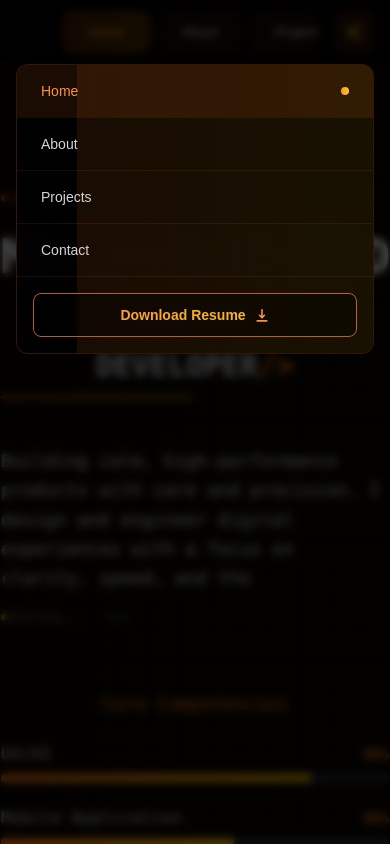
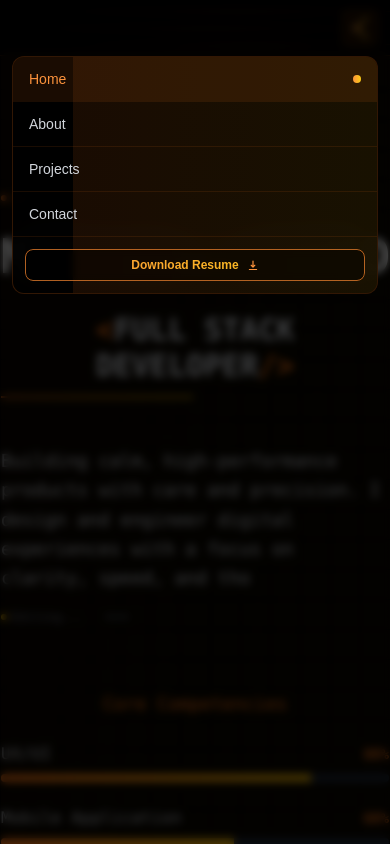
Before and after one commit to mirshadahamed/portfolio_Mirshad, a Next.js app in the folder portfolio/: page / in a window 390 px wide. Both pictures are taken after a click on the button 354 px from the left and 32 px from the top of the page. Shown: the top 844 px of the page. Built offline with nearby package versions, Linux system fonts and the light colour scheme.

Commit message:
header fixed

```diff
--- a/portfolio/src/app/components/Header.jsx
+++ b/portfolio/src/app/components/Header.jsx
@@ -129,83 +129,17 @@ const Header = () => {
       </div>
 
       {/* Main Content */}
-      <div className="relative px-4 sm:px-6 lg:px-8">
+      <div className="relative px-3 sm:px-4 md:px-6 lg:px-8">
         <div className="max-w-7xl mx-auto">
-          <div className="flex justify-between items-center h-16">
-            {/* Logo/Spacer */}
-            <div className="w-8" />
+          <div className="flex justify-between items-center h-14 sm:h-16 md:h-16">
+            {/* Logo/Spacer - hidden on mobile to save space */}
+            <div className="hidden lg:block w-8" />
 
-            {/* Horizontal Scrolling Navigation for Mobile */}
-            <div className="flex-1 md:hidden overflow-hidden mx-4">
-              <div
-                ref={scrollContainerRef}
-                className="flex overflow-x-auto scrollbar-hide py-2 space-x-2"
-                style={{ scrollbarWidth: 'none', msOverflowStyle: 'none' }}
-              >
-                {navItems.map((item) => (
-                  <motion.div
-                    key={item.name}
-                    className="relative flex-shrink-0"
-                    onMouseEnter={() => setHoveredLink(item.name)}
-                    onMouseLeave={() => setHoveredLink(null)}
-                    onClick={() => handleLinkClick(item.name, item.href, item.sectionId)}
-                  >
-                    <div
-                      className="relative px-4 py-2 rounded-lg overflow-hidden cursor-pointer"
-                    >
-                      {/* Glass Background */}
-                      <div className="absolute inset-0 bg-orange-500/5 backdrop-blur-sm rounded-lg border border-orange-500/10" />
-
-                      {/* Hover Orange/Yellow Fill */}
-                      <motion.div
-                        className="absolute inset-0 bg-gradient-to-r from-orange-500/20 to-yellow-500/20"
-                        initial={false}
-                        animate={{
-                          scale: hoveredLink === item.name || activeLink === item.name ? 1 : 0,
-                          opacity: hoveredLink === item.name || activeLink === item.name ? 1 : 0,
-                        }}
-                        transition={{ duration: 0.3 }}
-                      />
-
-                      {/* Active Border */}
-                      {activeLink === item.name && (
-                        <motion.div
-                          className="absolute inset-0 rounded-lg border border-orange-500/50"
-                          layoutId="activeBorder"
-                          transition={{ type: "spring", stiffness: 300, damping: 30 }}
-                        />
-                      )}
-
-                      {/* Text */}
-                      <span className="relative px-2">
-                        <span className={`text-sm font-medium transition-colors duration-200 ${
-                          activeLink === item.name
-                            ? 'text-orange-400'
-                            : 'text-gray-300 hover:text-orange-300'
-                        }`}>
-                          {item.name}
-                        </span>
-                      </span>
-
-                      {/* Orange Drop Indicator */}
-                      <motion.div
-                        className="absolute bottom-1 left-1/2 transform -translate-x-1/2 w-1 h-1 rounded-full bg-gradient-to-r from-orange-400 to-yellow-400"
-                        animate={{
-                          scale: hoveredLink === item.name ? [1, 1.5, 1] : 0,
-                          opacity: hoveredLink === item.name ? [0.5, 1, 0.5] : 0,
-                        }}
-                        transition={{
-                          duration: 0.8,
-                        }}
-                      />
-                    </div>
-                  </motion.div>
-                ))}
-              </div>
-            </div>
+            {/* Spacer for mobile/tablet to balance layout */}
+            <div className="lg:hidden flex-1" />
 
             {/* Desktop Navigation */}
-            <nav className="hidden md:flex items-center gap-1" ref={navRef}>
+            <nav className="hidden lg:flex items-center gap-1" ref={navRef}>
               {navItems.map((item) => (
                 <motion.div
                   key={item.name}
@@ -362,29 +296,31 @@ const Header = () => {
               </motion.div>
             </nav>
 
-            {/* Mobile Menu Button - Only shown when horizontal nav isn't enough */}
+            {/* Mobile/Tablet Menu Button */}
             <motion.button
-              className="md:hidden relative w-10 h-10 rounded-lg flex items-center justify-center flex-shrink-0"
+              className="lg:hidden relative w-9 h-9 sm:w-10 sm:h-10 rounded-lg flex items-center justify-center flex-shrink-0 ml-2"
               onClick={toggleMenu}
               whileTap={{ scale: 0.9 }}
+              aria-label="Toggle navigation menu"
+              aria-expanded={isMenuOpen}
             >
               {/* Glass Background */}
               <div className="absolute inset-0 bg-orange-500/10 backdrop-blur-sm rounded-lg border border-orange-500/20" />
 
               {/* Icon */}
-              <div className="relative w-6 h-6">
+              <div className="relative w-5 h-5 sm:w-6 sm:h-6">
                 <motion.span
-                  className="absolute left-0 top-1 w-6 h-0.5 bg-gradient-to-r from-orange-400 to-yellow-400 rounded-full"
+                  className="absolute left-0 top-1 w-5 sm:w-6 h-0.5 bg-gradient-to-r from-orange-400 to-yellow-400 rounded-full"
                   animate={isMenuOpen ? { rotate: 45, y: 8 } : { rotate: 0, y: 0 }}
                   transition={{ duration: 0.3 }}
                 />
                 <motion.span
-                  className="absolute left-0 top-3 w-6 h-0.5 bg-gradient-to-r from-orange-400 to-yellow-400 rounded-full"
+                  className="absolute left-0 top-2.5 sm:top-3 w-5 sm:w-6 h-0.5 bg-gradient-to-r from-orange-400 to-yellow-400 rounded-full"
                   animate={isMenuOpen ? { opacity: 0 } : { opacity: 1 }}
                   transition={{ duration: 0.3 }}
                 />
                 <motion.span
-                  className="absolute left-0 bottom-1 w-6 h-0.5 bg-gradient-to-r from-orange-400 to-yellow-400 rounded-full"
+                  className="absolute left-0 bottom-1 w-5 sm:w-6 h-0.5 bg-gradient-to-r from-orange-400 to-yellow-400 rounded-full"
                   animate={isMenuOpen ? { rotate: -45, y: -8 } : { rotate: 0, y: 0 }}
                   transition={{ duration: 0.3 }}
                 />
@@ -394,11 +330,11 @@ const Header = () => {
         </div>
       </div>
 
-      {/* Mobile Menu - Orange/Yellow Theme */}
+      {/* Mobile/Tablet Menu - Orange/Yellow Theme */}
       <AnimatePresence>
         {isMenuOpen && (
           <motion.div
-            className="md:hidden fixed inset-0 z-40"
+            className="lg:hidden fixed inset-0 z-40"
             initial={{ opacity: 0 }}
             animate={{ opacity: 1 }}
             exit={{ opacity: 0 }}
@@ -409,7 +345,7 @@ const Header = () => {
 
             {/* Menu Panel */}
             <motion.div
-              className="absolute top-16 left-4 right-4 bg-black/90 backdrop-blur-xl border border-orange-500/20 rounded-xl overflow-hidden"
+              className="absolute top-14 sm:top-16 left-3 right-3 sm:left-4 sm:right-4 bg-black/90 backdrop-blur-xl border border-orange-500/20 rounded-xl overflow-hidden"
               initial={{ y: -20, opacity: 0 }}
               animate={{ y: 0, opacity: 1 }}
               exit={{ y: -20, opacity: 0 }}
@@ -431,7 +367,7 @@ const Header = () => {
               />
 
               {/* Menu Items */}
-              <div className="relative divide-y divide-orange-500/10">
+              <div className="relative divide-y divide-orange-500/10 max-h-96 overflow-y-auto">
                 {navItems.map((item, index) => (
                   <motion.div
                     key={item.name}
@@ -441,7 +377,7 @@ const Header = () => {
                   >
                     <div
                       onClick={() => handleLinkClick(item.name, item.href, item.sectionId)}
-                      className={`block px-6 py-4 text-sm font-medium transition-colors cursor-pointer ${
+                      className={`block px-4 sm:px-6 py-3 sm:py-4 text-sm sm:text-base font-medium transition-colors cursor-pointer ${
                         activeLink === item.name
                           ? 'text-orange-400 bg-orange-500/10'
                           : 'text-gray-300 hover:text-orange-300 hover:bg-orange-500/5'
@@ -465,12 +401,12 @@ const Header = () => {
                   initial={{ x: 20, opacity: 0 }}
                   animate={{ x: 0, opacity: 1 }}
                   transition={{ duration: 0.2, delay: navItems.length * 0.05 }}
-                  className="p-4"
+                  className="p-3 sm:p-4"
                 >
                   <a
                     href="/resume.pdf"
                     download
-                    className="relative block w-full py-3 text-center text-sm font-semibold rounded-lg overflow-hidden group cursor-pointer"
+                    className="relative block w-full py-2 sm:py-3 text-center text-xs sm:text-sm font-semibold rounded-lg overflow-hidden group cursor-pointer"
                     onClick={() => setIsMenuOpen(false)}
                     aria-label="Download resume"
                   >
@@ -478,11 +414,11 @@ const Header = () => {
                     <div className="absolute inset-0 backdrop-blur-sm bg-black/40 rounded-lg border border-orange-500/40" />
 
                     {/* Gradient Text */}
-                    <span className="relative flex items-center justify-center gap-2 text-transparent bg-clip-text bg-gradient-to-r from-orange-400 to-yellow-400">
+                    <span className="relative flex items-center justify-center gap-2 text-transparent bg-clip-text bg-gradient-to-r from-orange-400 to-yellow-400 flex-wrap">
                       Download Resume
                       <motion.svg
                         xmlns="http://www.w3.org/2000/svg"
-                        className="h-4 w-4 text-orange-400"
+                        className="h-3 w-3 sm:h-4 sm:w-4 text-orange-400"
                         viewBox="0 0 20 20"
                         fill="currentColor"
                         animate={{
```
